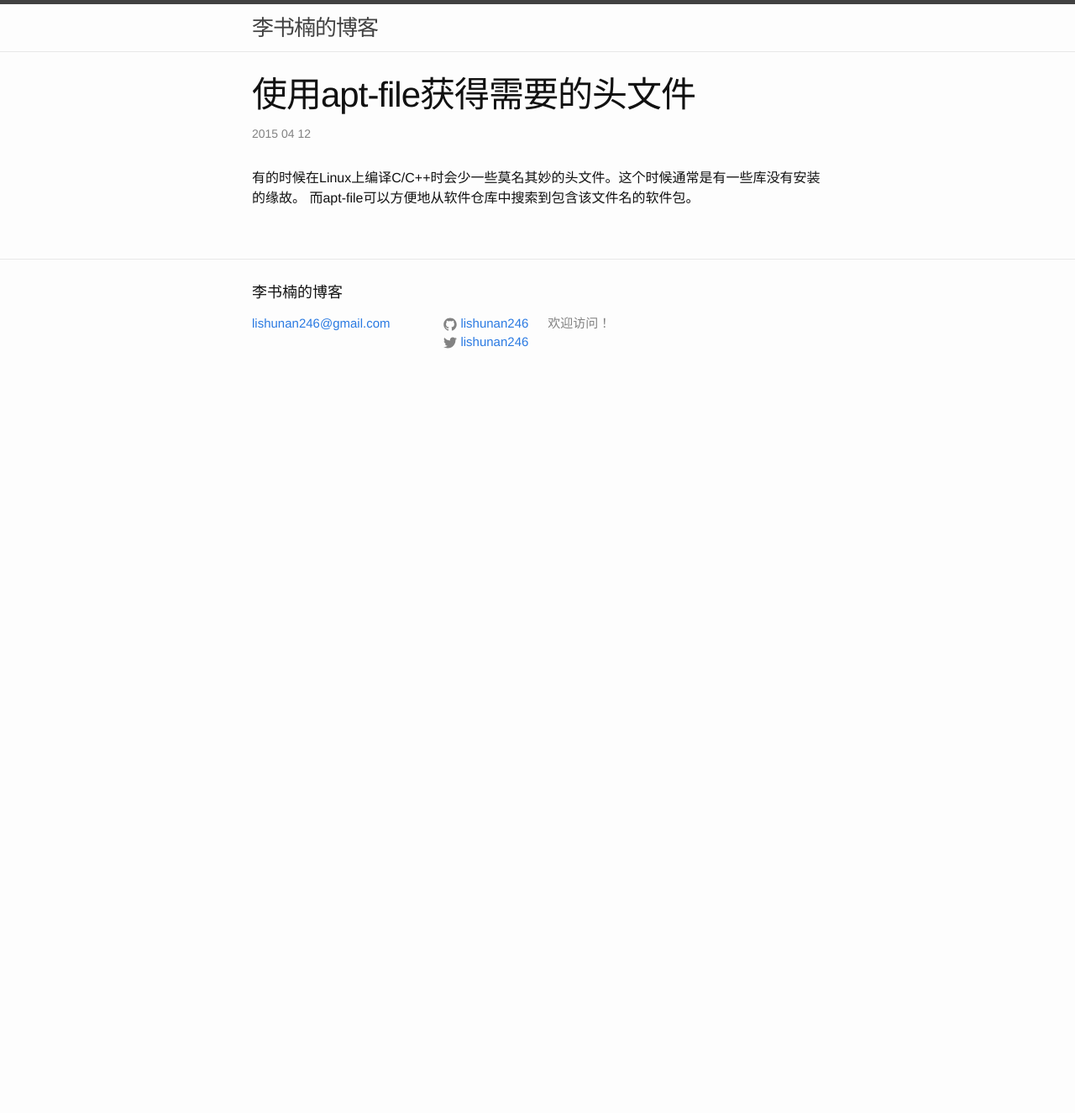
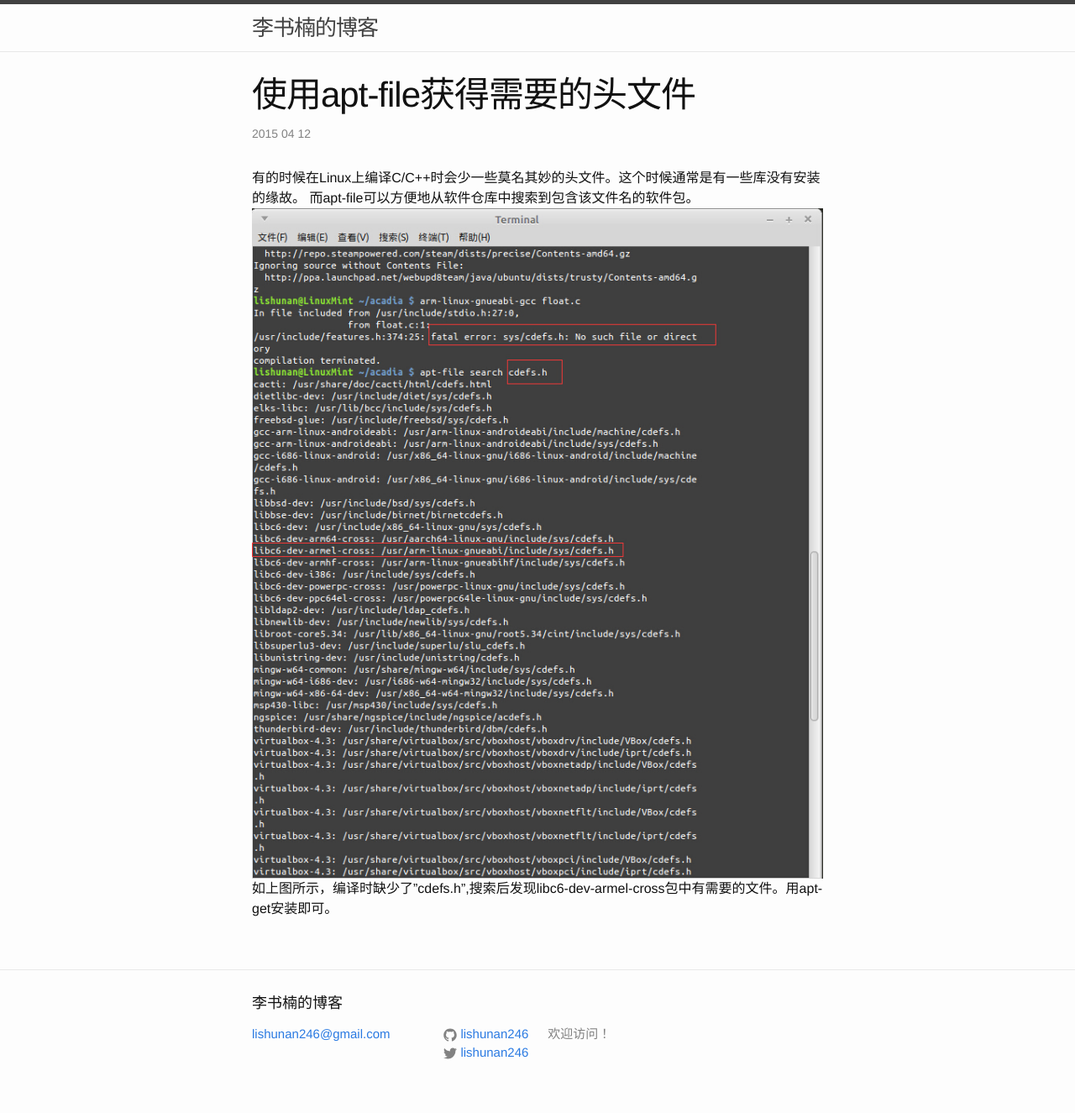
Before and after one commit to lishunan246/lishunan246.github.io, a Jekyll site: the page built from _posts/2015-04-12-aptfile.markdown, in a window 1280 px wide. Shown: the whole page at 84% size. Built offline with Jekyll 4.4.1, drawn with Linux system fonts in a browser that asks for light colours; nearby versions of some CDN libraries; before the commit the page ends 900 px from its top, so only the background shows below that.

Commit message:
add post

```diff
--- a/_posts/2015-04-12-aptfile.markdown
+++ b/_posts/2015-04-12-aptfile.markdown
@@ -6,3 +6,5 @@ categories: linux
 ---
 有的时候在Linux上编译C/C++时会少一些莫名其妙的头文件。这个时候通常是有一些库没有安装的缘故。
 而apt-file可以方便地从软件仓库中搜索到包含该文件名的软件包。
+![apt-file](/images/aptfile.jpg)
+如上图所示，编译时缺少了"cdefs.h",搜索后发现libc6-dev-armel-cross包中有需要的文件。用apt-get安装即可。
```
Also changed, not shown: images/aptfile.jpg (added).
